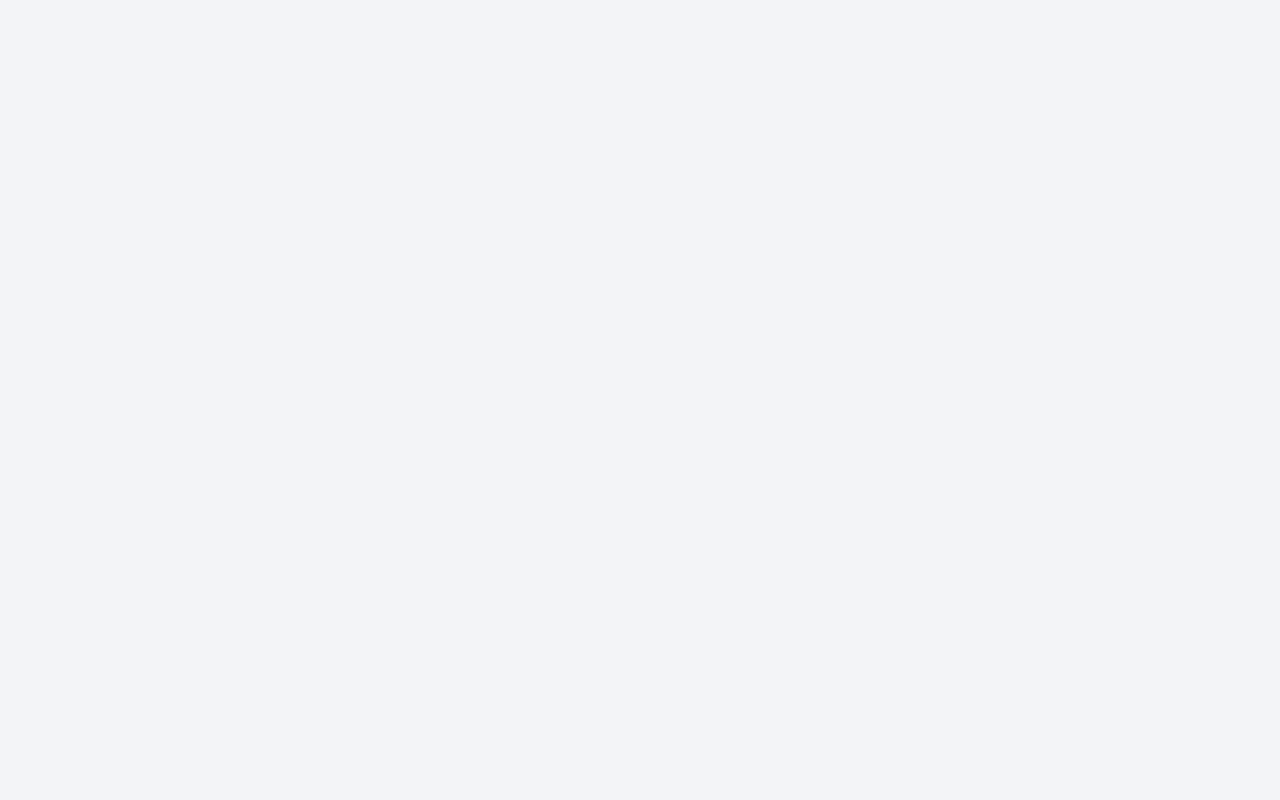
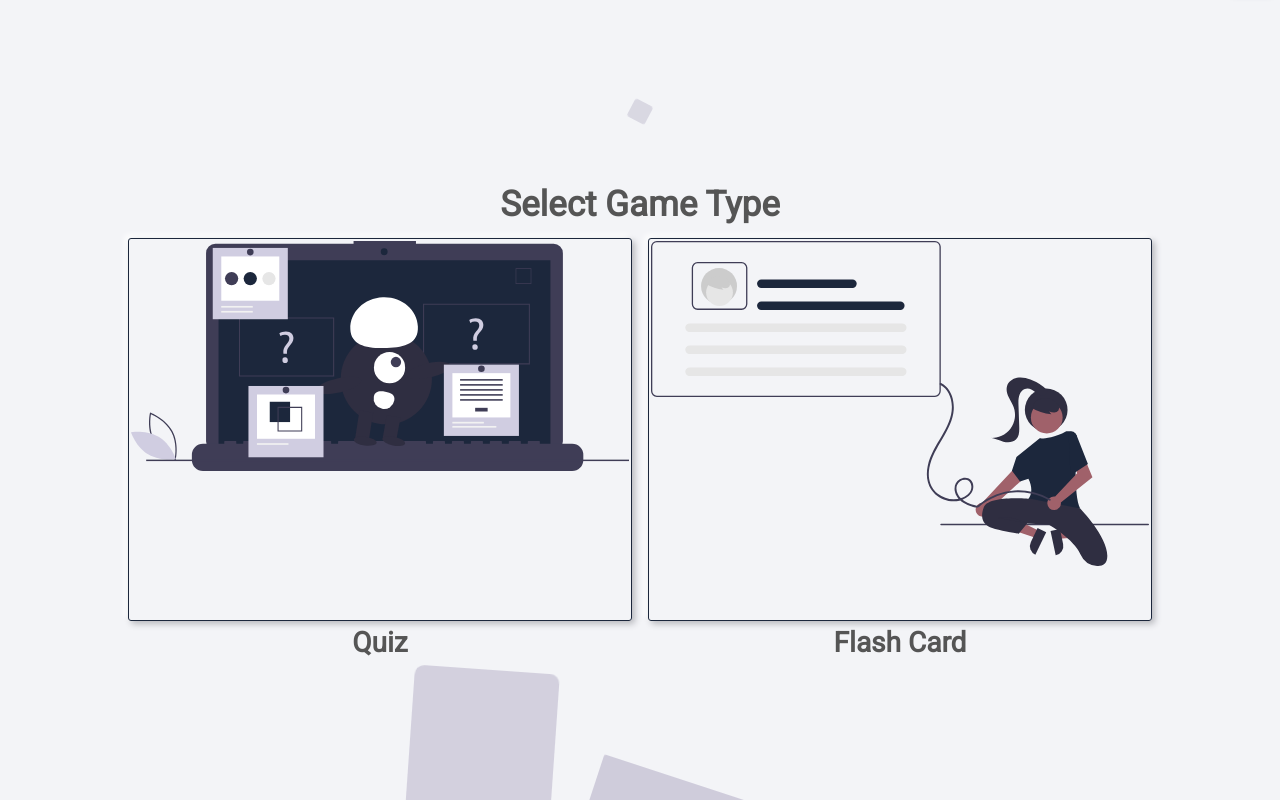
Before and after one commit to KROM-TECH/Quizy, a Vue app: page /select in a window 1280 px wide. Built offline with nearby package versions, Linux system fonts and the light colour scheme.

Commit message:
Select page

```diff
--- a/src/components/Menu.vue
+++ b/src/components/Menu.vue
@@ -7,7 +7,7 @@
     <div class="card" v-if="!menu.show">
       <router-link class="btn btn-inverse-dark btn-fw" to="/dashboard" style="margin: 1rem;">View Dashboard</router-link>
       <router-link class="btn btn-inverse-dark btn-fw" to="/play" style="margin: 1rem;">Play a Game</router-link>
-      <router-link class="btn btn-inverse-dark btn-fw" to="/home" style="margin: 1rem;">Create a Game</router-link>
+      <router-link class="btn btn-inverse-dark btn-fw" to="/select" style="margin: 1rem;">Create a Game</router-link>
       <router-link class="btn btn-inverse-dark btn-fw" to="/home" style="margin: 1rem;">Withdraw Earnings</router-link>
       <router-link class="btn btn-inverse-dark btn-fw" to="/home" style="margin: 1rem;">Refer a Friend</router-link>
     </div>
--- a/src/router/index.js
+++ b/src/router/index.js
@@ -40,6 +40,12 @@ const routes = [
     component: () =>
       import("../components/Loader.vue")
   },
+  {
+    path: "/select",
+    name: "Select",
+    component: () =>
+      import("../views/Select.vue")
+  },
 ];
 
 const router = new VueRouter({
--- a/src/views/Play.vue
+++ b/src/views/Play.vue
@@ -13,6 +13,16 @@
     <li></li>
     <li></li>
     <li></li>
+    <ul class="nav nav-tabs mb-3">
+
+                    <div class="nav-item"  @click="select('quiz')">
+                      <a  :class="[active == 'quiz' ? 'active' : '', 'nav-link', 'tab']"   role="tab" aria-controls="Quiz" >Quiz</a>
+                    </div>
+                    <p class="m-3">Or</p>
+                    <div class="nav-item" @click="select('flash')">
+                      <a  :class="[active == 'flash' ? 'active' : '', 'nav-link', 'tab']"  role="tab" aria-controls="Flash Card" >Flash Card</a>
+                    </div>
+                  </ul>
     <div class="form-group">
       <h2 for="gameCode">Enter Game Code</h2>
       <input type="text" class="form-control" id="gameCode" placeholder="Code" />
@@ -28,11 +38,28 @@
   export default {
     components: {
       Menu
-    }
+    },
+    data(){
+      return{
+        active:'quiz',
+      }
+    },
+    methods:{
+      select(act){
+        this.active = act
+      }
+
+    },
   };
 </script>
 
 <style scoped>
+.nav-item{
+  cursor: pointer;
+}
+.tab{
+  font-size: 1rem;
+}
   input {
     max-width: 280px;
   }
--- /dev/null
+++ b/src/views/Select.vue
@@ -0,0 +1,177 @@
+<template>
+  <div>
+    <Menu></Menu>
+    <div class="center background">
+      <li></li>
+      <li></li>
+      <li></li>
+      <li></li>
+      <li></li>
+      <li></li>
+      <li></li>
+      <li></li>
+      <li></li>
+      <li></li>
+
+      <h1>Select Game Type</h1>
+      <div class="row">
+        <div style="width:40%; height:100%">
+          <div type="button" class="btn btn-outline-dark btn-fw m-2" style="height:100%">
+            <img src="../assets/quiz.svg" class="img-fluid" alt />
+
+          </div>
+          <h2 >Quiz</h2>
+        </div>
+
+        <!-- ================================================================================================================= -->
+        <div style="width:40%; height:100%">
+          <div type="button" class="btn btn-outline-dark btn-fw m-2" style="height:100%">
+            <img src="../assets/flash.svg" class="img-fluid" alt />
+
+          </div>
+           <h2>Flash Card</h2>
+        </div>
+      </div>
+    </div>
+  </div>
+</template>
+
+<script>
+import Menu from "@/components/Menu";
+export default {
+  components: {
+    Menu
+  },
+  data() {
+    return {
+      active: "quiz"
+    };
+  },
+  methods: {
+    select(act) {
+      this.active = act;
+    }
+  }
+};
+</script>
+
+<style scoped>
+.btn{
+    padding: 2px !important;
+}
+.row{
+justify-content: center
+}
+.center {
+  display: flex;
+  flex-direction: column;
+  justify-content: center;
+  align-items: center;
+  text-align: center !important;
+}
+
+@keyframes animate {
+  0% {
+    transform: translateY(0) rotate(0deg);
+    opacity: 1;
+    border-radius: 0;
+  }
+  100% {
+    transform: translateY(-1000px) rotate(720deg);
+    opacity: 0;
+    border-radius: 50%;
+  }
+}
+
+.background {
+  position: fixed;
+  width: 100vw;
+  height: 100vh;
+  top: 0;
+  left: 0;
+  margin: 0;
+  padding: 0;
+  background: #f3f4f7;
+  overflow: hidden;
+}
+.background li {
+  position: absolute;
+  display: block;
+  list-style: none;
+  width: 20px;
+  height: 20px;
+  background: rgba(60, 44, 105, 0.2);
+  animation: animate 19s linear infinite;
+}
+
+.background li:nth-child(0) {
+  left: 87%;
+  width: 152px;
+  height: 152px;
+  bottom: -152px;
+  animation-delay: 1s;
+}
+.background li:nth-child(1) {
+  left: 45%;
+  width: 157px;
+  height: 157px;
+  bottom: -157px;
+  animation-delay: 5s;
+}
+.background li:nth-child(2) {
+  left: 32%;
+  width: 145px;
+  height: 145px;
+  bottom: -145px;
+  animation-delay: 3s;
+}
+.background li:nth-child(3) {
+  left: 5%;
+  width: 162px;
+  height: 162px;
+  bottom: -162px;
+  animation-delay: 14s;
+}
+.background li:nth-child(4) {
+  left: 3%;
+  width: 152px;
+  height: 152px;
+  bottom: -152px;
+  animation-delay: 8s;
+}
+.background li:nth-child(5) {
+  left: 49%;
+  width: 172px;
+  height: 172px;
+  bottom: -172px;
+  animation-delay: 20s;
+}
+.background li:nth-child(6) {
+  left: 61%;
+  width: 123px;
+  height: 123px;
+  bottom: -123px;
+  animation-delay: 19s;
+}
+.background li:nth-child(7) {
+  left: 89%;
+  width: 147px;
+  height: 147px;
+  bottom: -147px;
+  animation-delay: 10s;
+}
+.background li:nth-child(8) {
+  left: 11%;
+  width: 164px;
+  height: 164px;
+  bottom: -164px;
+  animation-delay: 26s;
+}
+.background li:nth-child(9) {
+  left: 81%;
+  width: 199px;
+  height: 199px;
+  bottom: -199px;
+  animation-delay: 34s;
+}
+</style>
```
Also changed, not shown: src/assets/flash.svg (added), src/assets/quiz.svg (added).
